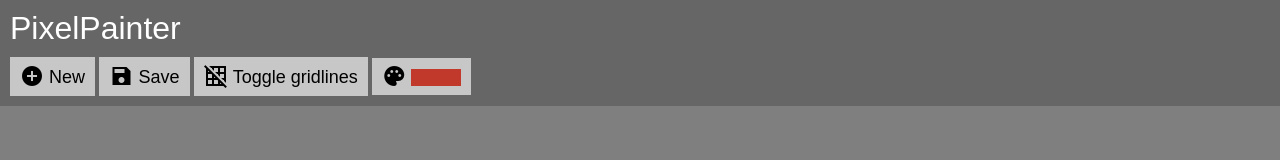
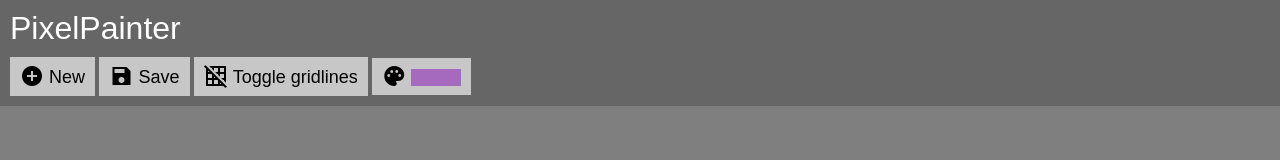
Before and after one commit to s-hens/pixel-painter, a plain HTML site: page index.html in a window 1280 px wide. Shown: the top 160 px of the page. Drawn offline with nearby package versions, Linux system fonts and the light colour scheme; a web font is replaced by a local one.

Commit message:
Create readme, change initial hex of colour picker

```diff
--- a/index.html
+++ b/index.html
@@ -29,7 +29,7 @@
         <button id="toggleGridButton"><span class="material-icons-sharp md-24">grid_off</span> Toggle gridlines</button>
         <div id="colorPickerDivWrapper">
             <span class="material-icons-sharp md-24">palette</span>
-            <div id="colorPickerDiv"><input type="color" id="colorPicker" name="colorPicker" value="#C0392B"></div>
+            <div id="colorPickerDiv"><input type="color" id="colorPicker" name="colorPicker" value="#A569BD"></div>
         </div>
     </div>
     <div id="drawingArea">
```
Also changed, not shown: 1 other file.
